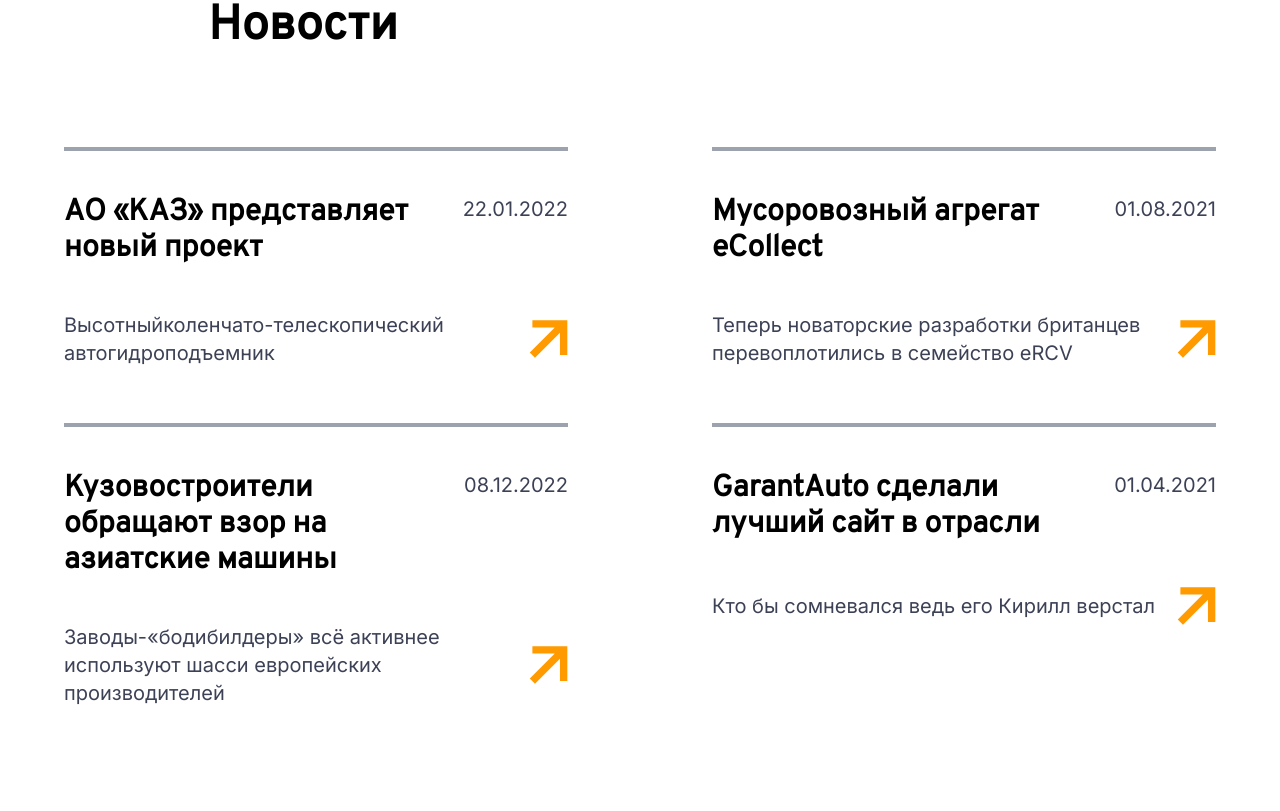
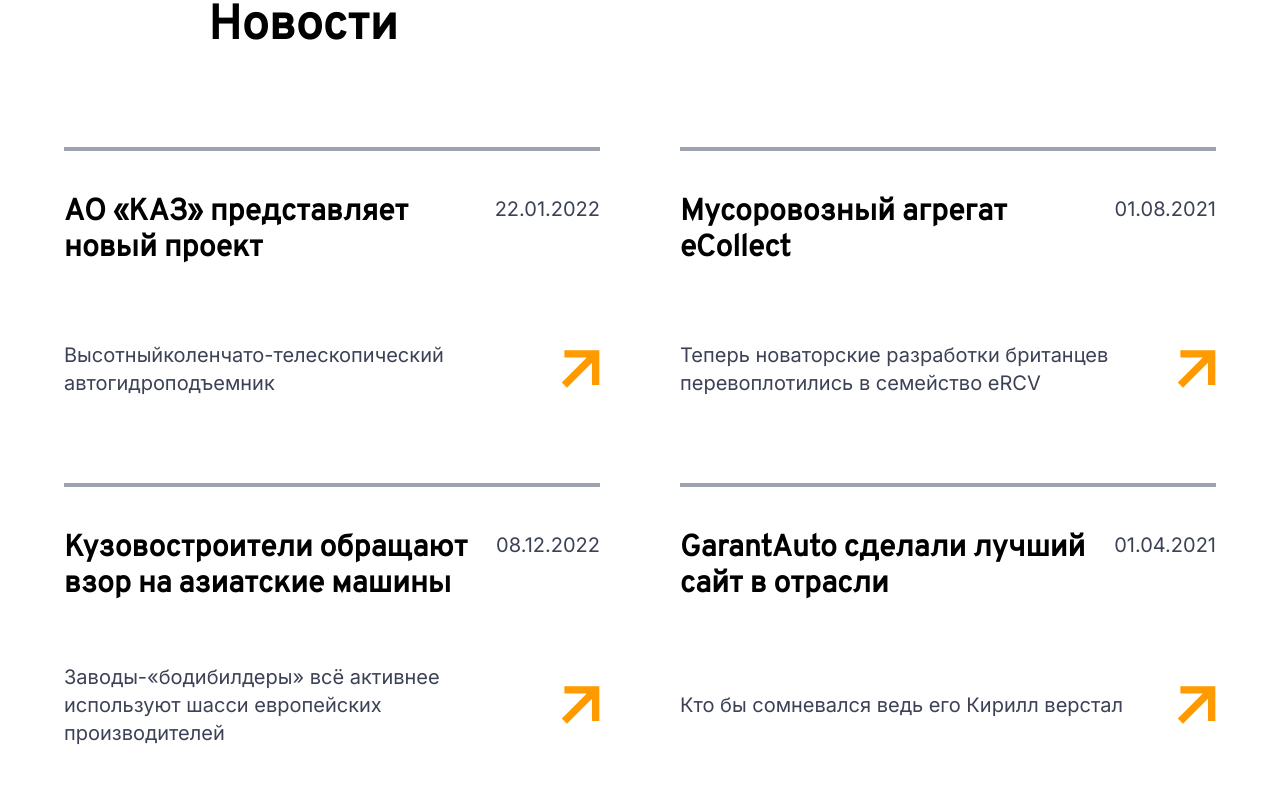
Before and after one commit to no1rjon/Garant, a website: page index.html in a window 1280 px wide. Shown: the part 2629-3440 px from the top of the page. Drawn offline with Linux system fonts and the light colour scheme.

Commit message:
fix_news

```diff
--- a/index.html
+++ b/index.html
@@ -218,7 +218,7 @@
         <!-- section news -->
         <section class="mt-36">
             <h2 class="section-title">Новости</h2>
-            <div class="grid grid-cols-4 mt-24 gap-y-2 lg:gap-x-36 lg:gap-y-14">
+            <div class="grid grid-cols-4 mt-24 gap-y-2 lg:gap-x-20 lg:gap-y-14">
                 <div class="block-news">
                     <div class="block-news__title">
                         <h3>АО «КАЗ» представляет новый проект</h3>
--- a/src/style.css
+++ b/src/style.css
@@ -152,11 +152,11 @@ button{
 /* block-news */
 @layer components {
     .block-news {
-        @apply border-t-4 border-gray-400 pt-11 col-span-4 lg:col-span-2
+        @apply grid grid-rows-2 border-t-4 border-gray-400 pt-11 col-span-4 lg:col-span-2
     }
 
     .block-news_overflow {
-        @apply hidden lg:block
+        @apply hidden lg:grid
     }
 
     .block-news .block-news__title {
```
Also changed, not shown: public/style.css.
